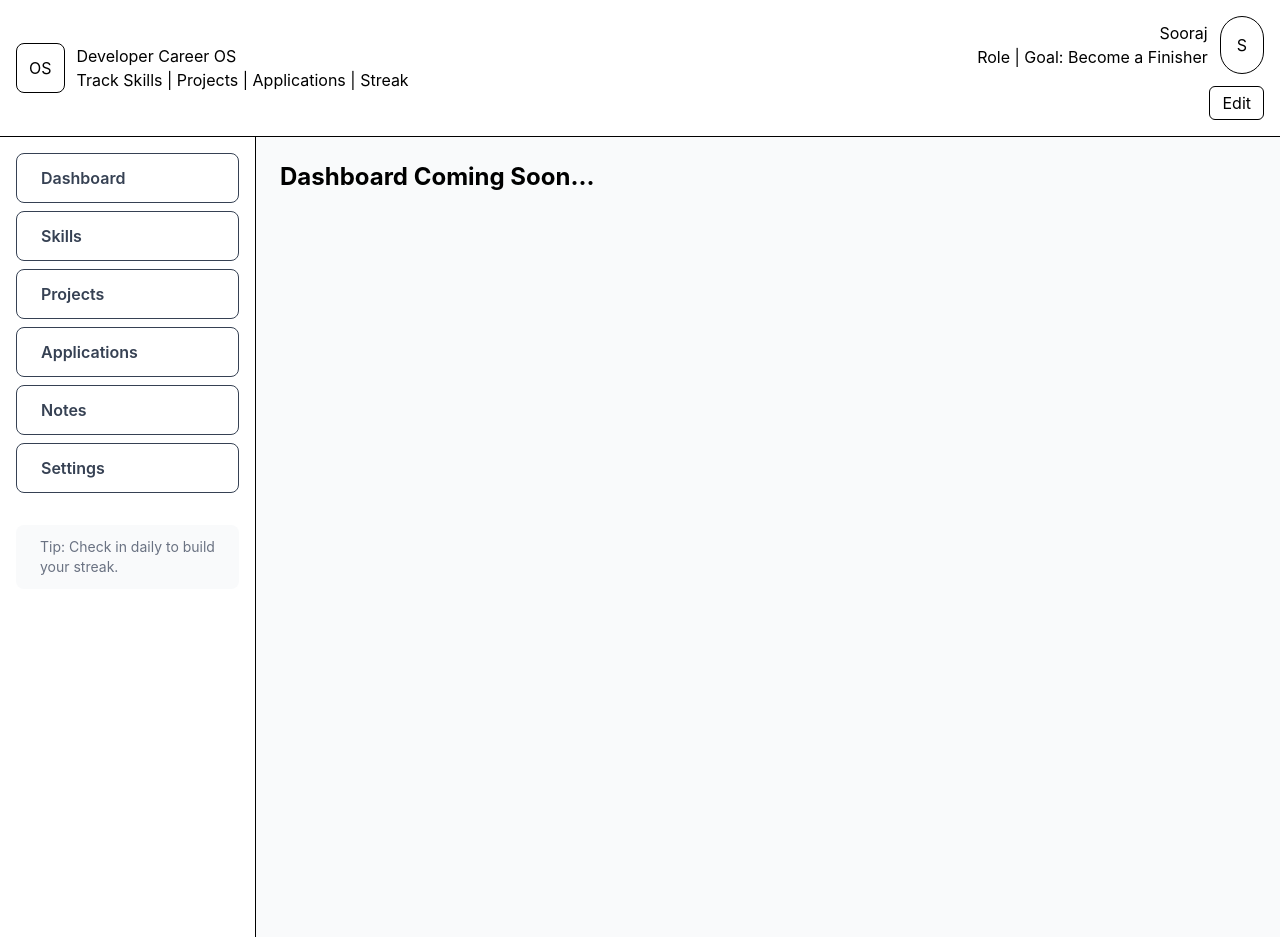
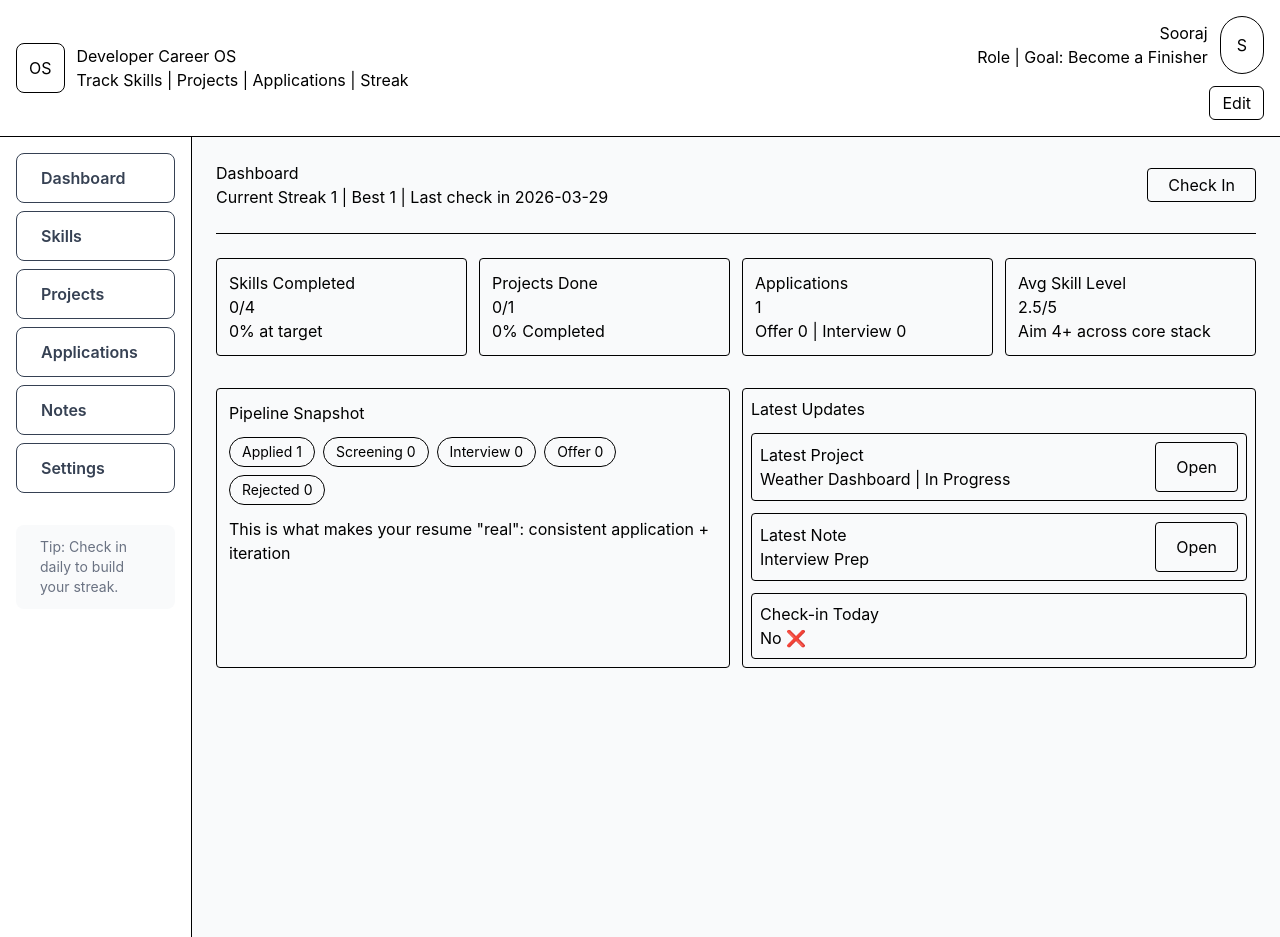
Before and after one commit to Sooraj2237/dev-career-os, a React (Vite) app: page / in a window 1280 px wide. Built offline with nearby package versions, Linux system fonts and the light colour scheme.

Commit message:
feat: build static Dashboard grid layout and basic UI structure

```diff
--- a/src/App.jsx
+++ b/src/App.jsx
@@ -1,6 +1,7 @@
 import { Route, Routes } from 'react-router-dom'
 import Header from './components/Header'
 import Sidebar from './components/Sidebar'
+import Dashboard from './components/Dashboard'
 
 function App() {
 
@@ -9,12 +10,12 @@ function App() {
       <div className="min-h-screen bg-gray-50 font-sans flex flex-col">
         <Header/>
         <div className="flex flex-1">
-          <div className="left-part w-64 flex-shrink-0">
+          <div className="left-part w-48 flex-shrink-0">
             <Sidebar/>
           </div>
           <div className="right-part flex-1 p-6">
             <Routes>
-              <Route path="/" element={<h1 className="text-2xl font-bold">Dashboard Coming Soon...</h1>} />
+              <Route path="/" element={<Dashboard />} />
               <Route path="/skills" element={<h1 className="text-2xl font-bold">Skills Tracker Coming Soon...</h1>} />
               <Route path="/projects" element={<h1 className="text-2xl font-bold">Projects Portfolio Coming Soon...</h1>} />
               <Route path="/applications" element={<h1 className="text-2xl font-bold">Job Applications Coming Soon...</h1>} />
--- /dev/null
+++ b/src/components/Dashboard.jsx
@@ -0,0 +1,74 @@
+function Dashboard() {
+    return (
+    <>
+        <div className="heading flex items-center justify-between mb-6">
+            <div className="left-head">
+                <h1>Dashboard</h1>
+                <p>Current Streak 1 | Best 1 | Last check in 2026-03-29</p>
+            </div>
+            <div className="right-head">
+                <button className="border rounded px-5 py-1">Check In</button>
+            </div>
+        </div>
+        <hr />
+        <div className="stats grid grid-cols-4 mt-6 gap-3">
+            <div className="skills border rounded p-3 flex flex-col">
+                <h2>Skills Completed</h2>
+                <h4>0/4</h4>
+                <p>0% at target</p>
+            </div>
+            <div className="projects border rounded p-3 flex flex-col">
+                <h2>Projects Done</h2>
+                <h4>0/1</h4>
+                <p>0% Completed</p>
+            </div>
+            <div className="applications border rounded p-3 flex flex-col">
+                <h2>Applications</h2>
+                <h4>1</h4>
+                <p>Offer 0 | Interview 0</p>
+            </div>
+            <div className="skill-level border rounded p-3 flex flex-col">
+                <h2>Avg Skill Level</h2>
+                <h4>2.5/5</h4>
+                <p>Aim 4+ across core stack</p>
+            </div>
+        </div>
+        <div className="bottom-split grid grid-cols-2 mt-8 gap-3">
+            <div className="snapshot p-3 flex flex-col gap-3 border rounded">
+                <h2>Pipeline Snapshot</h2>
+                <div className="flex flex-wrap gap-2">
+                    <span className="border px-3 py-1 text-sm rounded-full">Applied 1</span>
+                    <span className="border px-3 py-1 text-sm rounded-full">Screening 0</span>
+                    <span className="border px-3 py-1 text-sm rounded-full">Interview 0</span>
+                    <span className="border px-3 py-1 text-sm rounded-full">Offer 0</span>
+                    <span className="border px-3 py-1 text-sm rounded-full">Rejected 0</span>
+                </div>
+                <p>This is what makes your resume "real": consistent application + iteration</p>
+            </div>
+            <div className="updates flex flex-col gap-3 p-2 border rounded">
+                <h1>Latest Updates</h1>
+                <div className="flex justify-between p-2 items-center border rounded">
+                    <div className="latest-project flex flex-col">
+                        <p>Latest Project</p>
+                        <h3>Weather Dashboard | In Progress</h3>
+                    </div>
+                    <button className="open-latest px-5 py-3 border rounded">Open</button>
+                </div>
+                <div className="flex justify-between p-2 items-center border rounded">
+                    <div className="latest-project flex flex-col">
+                        <p>Latest Note</p>
+                        <h3>Interview Prep</h3>
+                    </div>
+                    <button className="open-latest px-5 py-3 border rounded">Open</button>
+                </div>
+                <div className="latest-project flex flex-col p-2  border rounded">
+                    <p>Check-in Today</p>
+                    <h3>No ❌</h3>
+                </div>
+            </div>
+        </div>
+    </>
+    )
+}
+
+export default Dashboard
```
